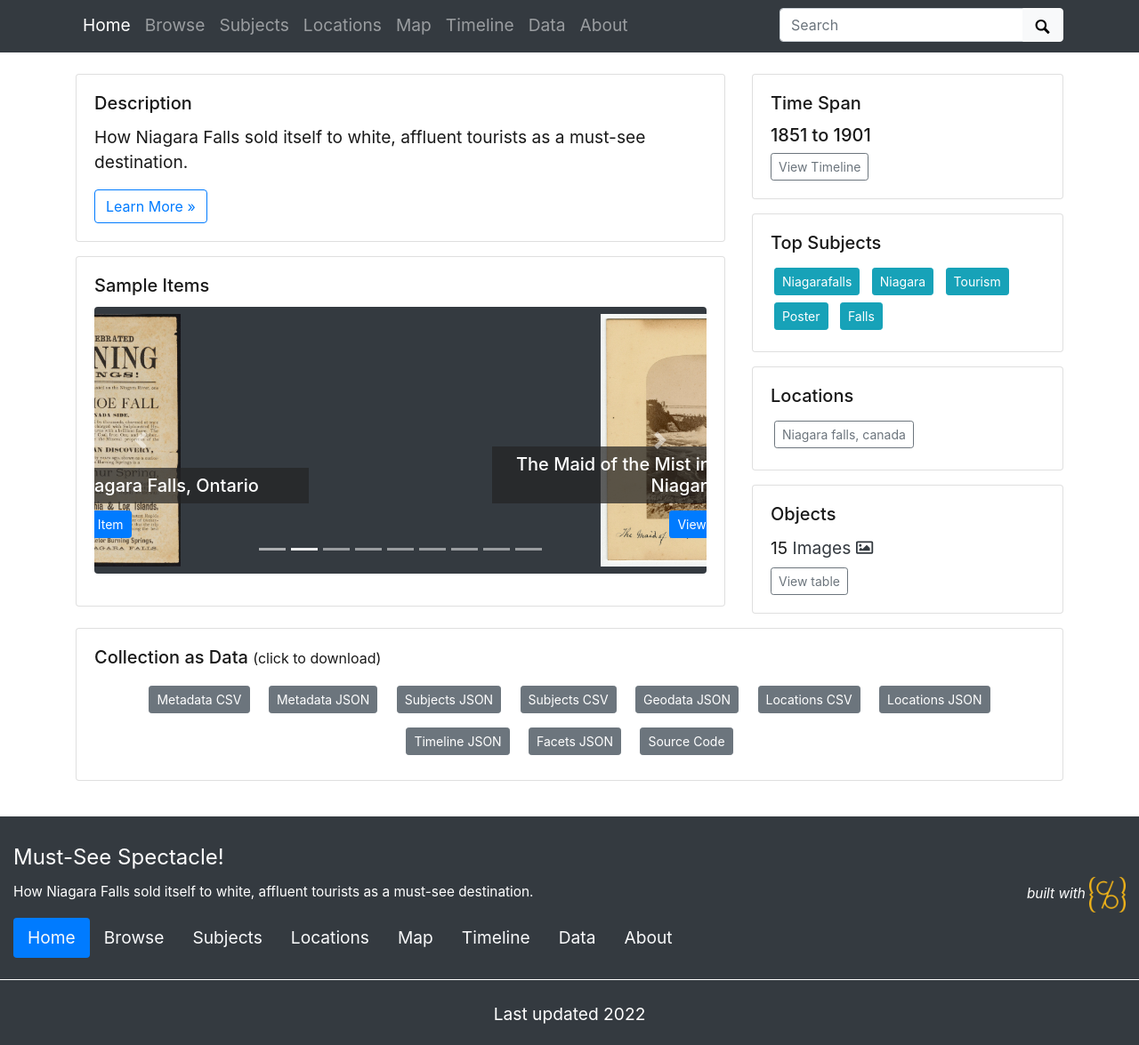
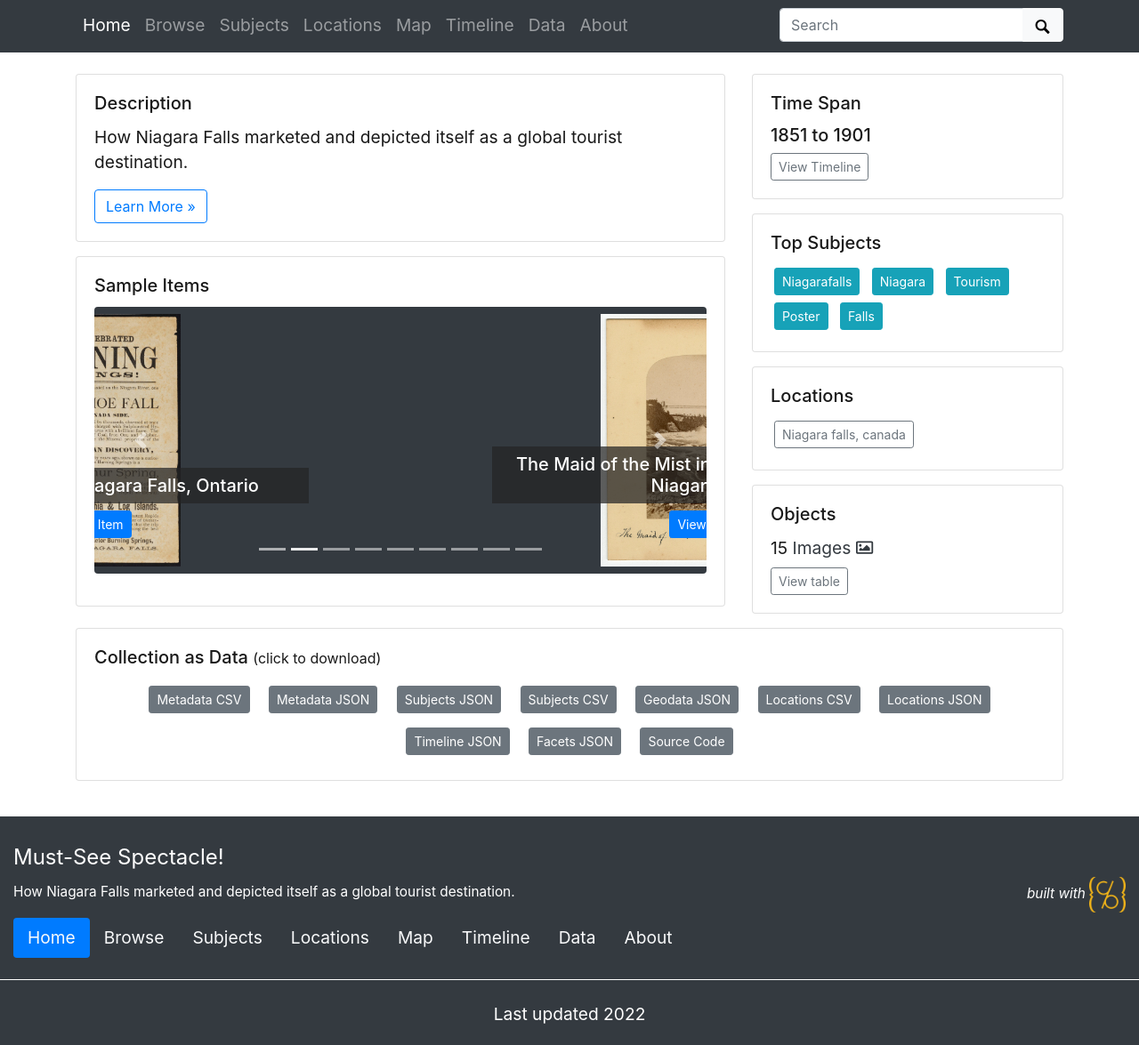
Before and after one commit to hannahswayze/NiagaraTourists, a Jekyll site: the page built from index.md, in a window 1280 px wide. Shown: the part 343-1518 px from the top of the page at 89% size. Built offline with Jekyll 4.4.1, drawn with Linux system fonts in a browser that asks for light colours.

Commit message:
Update _config.yml

```diff
--- a/_config.yml
+++ b/_config.yml
@@ -25,7 +25,7 @@ title: Must-See Spectacle!
 tagline: A Visual History of Tourism and Spectacle in 19th Century Niagara Falls
 # description appears in meta tags and other locations
 # this description might appear in search result lists, keep around 160 characters max
-description: "How Niagara Falls sold itself to white, affluent tourists as a must-see destination."
+description: "How Niagara Falls marketed and depicted itself as a global tourist destination."
 # creator of the digital collection, to appear in meta tags; we typically use our GitHub usernames but feel free to just use your name
 author: HannahSwayze
 
```
